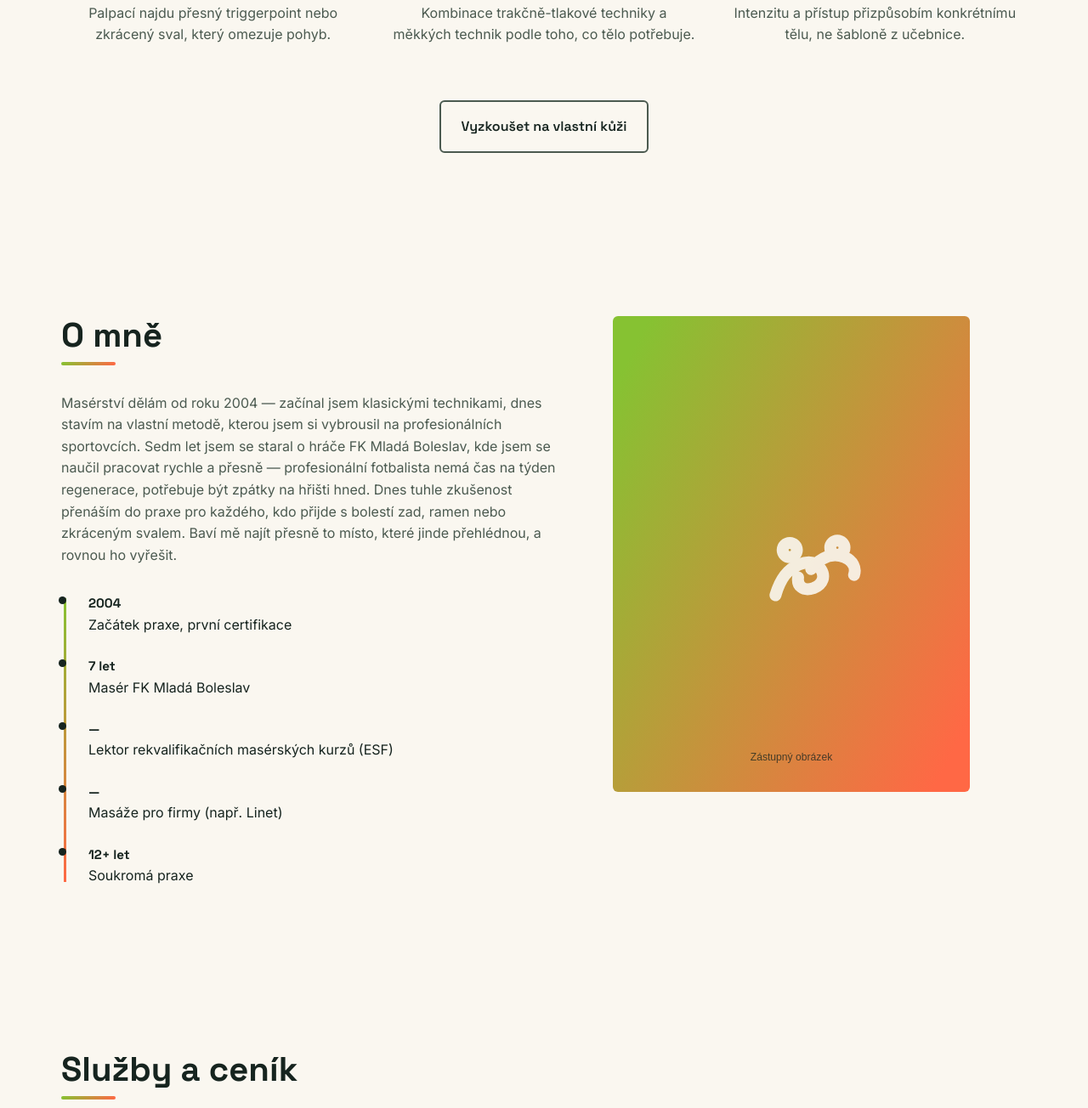
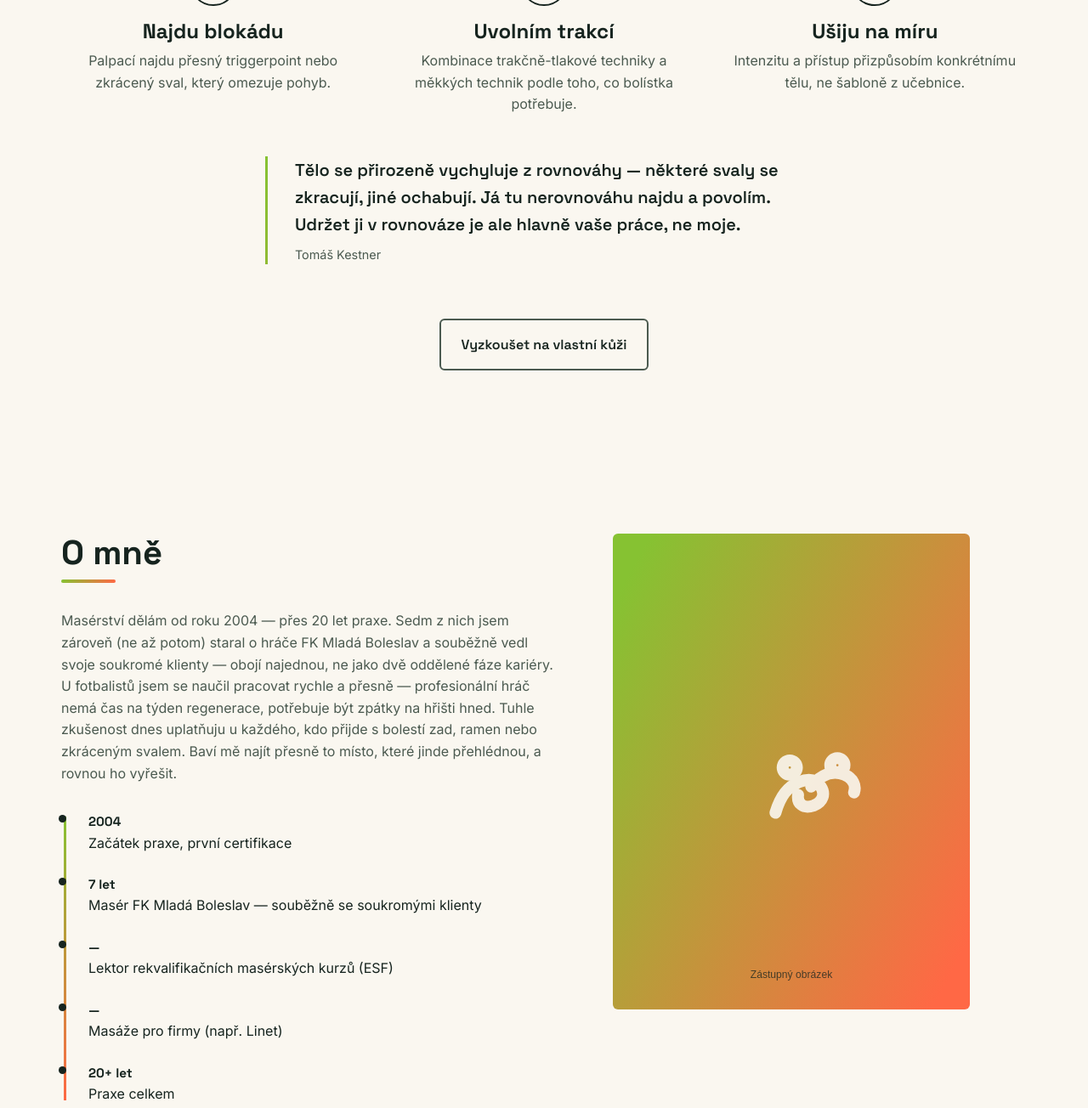
Before and after one commit to sobotkakrystof5-png/maser-Tom-Kestner-, a plain HTML site: page index.html in a window 1280 px wide. Shown: the part 1259-2563 px from the top of the page at 85% size. Drawn offline with Linux system fonts and the light colour scheme.

Commit message:
Doplnit potvrzený ceník, benefity služeb a upřesnění timeline praxe
Klient 2026-07-21 potvrdil paušál 1000 Kč/25 min napříč technikami,
souběžnost praxe u FK MB se soukromými klienty a ověřené benefity
lymfatické masáže a reflexní terapie.

Co-Authored-By: Claude Sonnet 5 <noreply@anthropic.com>

```diff
--- a/index.html
+++ b/index.html
@@ -133,10 +133,12 @@
       <div class="container">
         <h2 class="section-heading">Metoda najdi a povol</h2>
         <p class="filozofie__intro">
-          Tlak najde přesný bod, trakce ho drží v napětí, dokud sval
-          nepovolí. Žádné plošné hnětení pro chvilkový pocit uvolnění —
-          cílená práce na konkrétní spazmus nebo triggerpoint, dokud
-          skutečně nezmizí.
+          „Najdi a povol" není jedna naučená hmatová technika — je to
+          kombinace mnohaletých zkušeností a výběru z různých hmatů (trakce,
+          tlak, měkké techniky), které nasadím přesně podle toho, co ta
+          konkrétní bolístka potřebuje. Žádné plošné hnětení pro chvilkový
+          pocit uvolnění — cílená práce na konkrétní spazmus nebo
+          triggerpoint, dokud skutečně nezmizí.
         </p>
 
         <ol class="process">
@@ -148,7 +150,7 @@
           <li class="process__step">
             <span class="process__num" aria-hidden="true">02</span>
             <h3>Uvolním trakcí</h3>
-            <p>Kombinace trakčně-tlakové techniky a měkkých technik podle toho, co tělo potřebuje.</p>
+            <p>Kombinace trakčně-tlakové techniky a měkkých technik podle toho, co bolístka potřebuje.</p>
           </li>
           <li class="process__step">
             <span class="process__num" aria-hidden="true">03</span>
@@ -156,6 +158,15 @@
             <p>Intenzitu a přístup přizpůsobím konkrétnímu tělu, ne šabloně z učebnice.</p>
           </li>
         </ol>
+
+        <blockquote class="filozofie__balance">
+          <p>
+            Tělo se přirozeně vychyluje z rovnováhy — některé svaly se
+            zkracují, jiné ochabují. Já tu nerovnováhu najdu a povolím.
+            Udržet ji v rovnováze je ale hlavně vaše práce, ne moje.
+          </p>
+          <cite>Tomáš Kestner</cite>
+        </blockquote>
 
         <div class="filozofie__cta">
           <a class="btn btn-secondary" href="#kontakt">Vyzkoušet na vlastní kůži</a>
@@ -168,15 +179,15 @@
         <div class="o-mne__content">
           <h2 class="section-heading">O mně</h2>
           <p>
-            Masérství dělám od roku 2004 — začínal jsem klasickými
-            technikami, dnes stavím na vlastní metodě, kterou jsem si
-            vybrousil na profesionálních sportovcích. Sedm let jsem se
-            staral o hráče FK Mladá Boleslav, kde jsem se naučil pracovat
-            rychle a přesně — profesionální fotbalista nemá čas na týden
-            regenerace, potřebuje být zpátky na hřišti hned. Dnes tuhle
-            zkušenost přenáším do praxe pro každého, kdo přijde s bolestí
-            zad, ramen nebo zkráceným svalem. Baví mě najít přesně to
-            místo, které jinde přehlédnou, a rovnou ho vyřešit.
+            Masérství dělám od roku 2004 — přes 20 let praxe. Sedm z nich
+            jsem zároveň (ne až potom) staral o hráče FK Mladá Boleslav a
+            souběžně vedl svoje soukromé klienty — obojí najednou, ne jako
+            dvě oddělené fáze kariéry. U fotbalistů jsem se naučil pracovat
+            rychle a přesně — profesionální hráč nemá čas na týden
+            regenerace, potřebuje být zpátky na hřišti hned. Tuhle
+            zkušenost dnes uplatňuju u každého, kdo přijde s bolestí zad,
+            ramen nebo zkráceným svalem. Baví mě najít přesně to místo,
+            které jinde přehlédnou, a rovnou ho vyřešit.
           </p>
 
           <ul class="timeline">
@@ -186,7 +197,7 @@
             </li>
             <li class="timeline__item">
               <span class="timeline__year">7 let</span>
-              <span class="timeline__label">Masér FK Mladá Boleslav</span>
+              <span class="timeline__label">Masér FK Mladá Boleslav — souběžně se soukromými klienty</span>
             </li>
             <li class="timeline__item">
               <span class="timeline__year">—</span>
@@ -197,8 +208,8 @@
               <span class="timeline__label">Masáže pro firmy (např. Linet)</span>
             </li>
             <li class="timeline__item">
-              <span class="timeline__year">12+ let</span>
-              <span class="timeline__label">Soukromá praxe</span>
+              <span class="timeline__year">20+ let</span>
+              <span class="timeline__label">Praxe celkem</span>
             </li>
           </ul>
         </div>
@@ -227,26 +238,23 @@
             <article class="service-card">
               <h3>Klasické masáže</h3>
               <p>Uvolnění ztuhlých zad a ramen po dlouhém sezení u počítače.</p>
-              <!-- TODO: cena k doplnění od klienta -->
-              <p class="service-card__price">Cena na dotaz</p>
+              <p class="service-card__price">1000 Kč / 25 minut</p>
               <a class="service-card__cta" href="tel:+420603486737">Zeptat se →</a>
             </article>
           </li>
           <li>
             <article class="service-card">
               <h3>Lymfatické masáže</h3>
-              <p>Úleva od otoklých kotníků a těžkých nohou.</p>
-              <!-- TODO: cena k doplnění od klienta -->
-              <p class="service-card__price">Cena na dotaz</p>
+              <p>Ruční lymfodrenáž — úleva od otoků a těžkých nohou, sportovcům zvedá výkonnost až o 10 %.</p>
+              <p class="service-card__price">1000 Kč / 25 minut</p>
               <a class="service-card__cta" href="tel:+420603486737">Zeptat se →</a>
             </article>
           </li>
           <li>
             <article class="service-card">
               <h3>Reflexní terapie</h3>
-              <p>Cílená práce na konkrétní bod, ne celé tělo najednou.</p>
-              <!-- TODO: cena k doplnění od klienta -->
-              <p class="service-card__price">Cena na dotaz</p>
+              <p>Tlak na reflexní bod na chodidle rozhýbe konkrétní místo jinde v těle — podle staré čínské nauky o akupunkturních bodech.</p>
+              <p class="service-card__price">1000 Kč / 25 minut</p>
               <a class="service-card__cta" href="tel:+420603486737">Zeptat se →</a>
             </article>
           </li>
@@ -254,8 +262,7 @@
             <article class="service-card">
               <h3>Měkké a trakční techniky</h3>
               <p>Šetrné uvolnění pro citlivá místa a čerstvá zranění.</p>
-              <!-- TODO: cena k doplnění od klienta -->
-              <p class="service-card__price">Cena na dotaz</p>
+              <p class="service-card__price">1000 Kč / 25 minut</p>
               <a class="service-card__cta" href="tel:+420603486737">Zeptat se →</a>
             </article>
           </li>
@@ -272,8 +279,7 @@
             <article class="service-card">
               <h3>Baňkování</h3>
               <p>Prokrvení a uvolnění hlubokých svalových vrstev.</p>
-              <!-- TODO: cena k doplnění od klienta -->
-              <p class="service-card__price">Cena na dotaz</p>
+              <p class="service-card__price">1000 Kč / 25 minut</p>
               <a class="service-card__cta" href="tel:+420603486737">Zeptat se →</a>
             </article>
           </li>
@@ -322,14 +328,8 @@
           </li>
           <li>
             <article class="stat-card">
-              <span class="stat-card__value">12+ let</span>
-              <span class="stat-card__label">Soukromá praxe</span>
-            </article>
-          </li>
-          <li>
-            <article class="stat-card">
-              <span class="stat-card__value">Od 2004</span>
-              <span class="stat-card__label">V oboru masérství</span>
+              <span class="stat-card__value">20+ let</span>
+              <span class="stat-card__label">Praxe od roku 2004 — soukromí klienti souběžně s FK Mladá Boleslav</span>
             </article>
           </li>
           <li>
--- a/styles.css
+++ b/styles.css
@@ -649,6 +649,31 @@ main[id] {
   color: var(--ink-soft);
 }
 
+.filozofie__balance {
+  position: relative;
+  max-width: 65ch;
+  margin: 0 auto var(--space-6);
+  padding-left: var(--space-4);
+  border-left: 3px solid transparent;
+  border-image: var(--flow-gradient) 1;
+}
+
+.filozofie__balance p {
+  font-family: var(--font-display);
+  font-size: 1.25rem;
+  font-weight: 600;
+  color: var(--ink);
+}
+
+.filozofie__balance cite {
+  display: block;
+  margin-top: var(--space-1);
+  font-family: var(--font-body);
+  font-size: 0.9rem;
+  font-style: normal;
+  color: var(--ink-soft);
+}
+
 .filozofie__cta {
   display: flex;
   justify-content: center;
```
Also changed, not shown: 3 other files.
